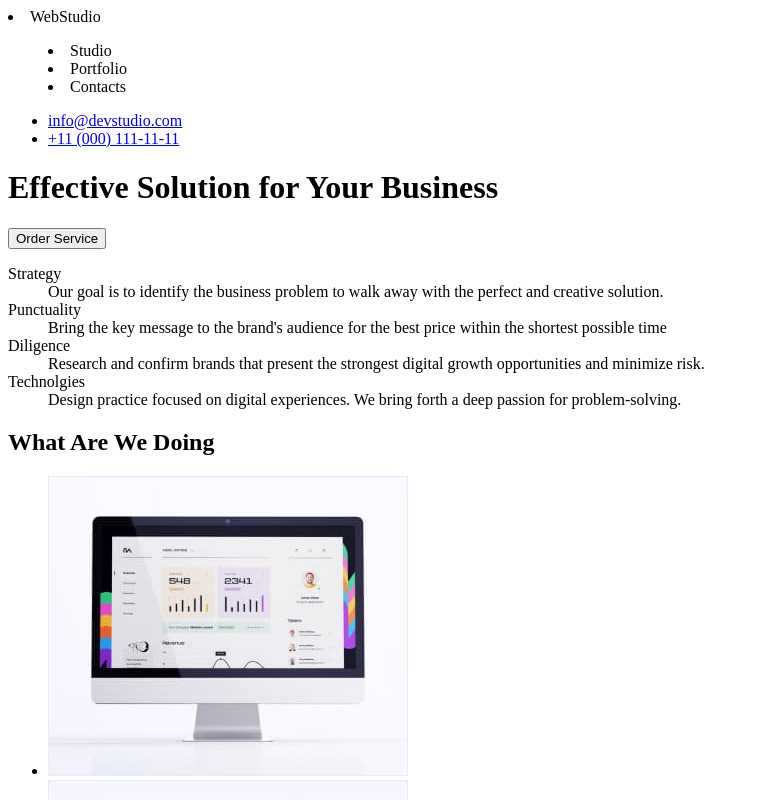
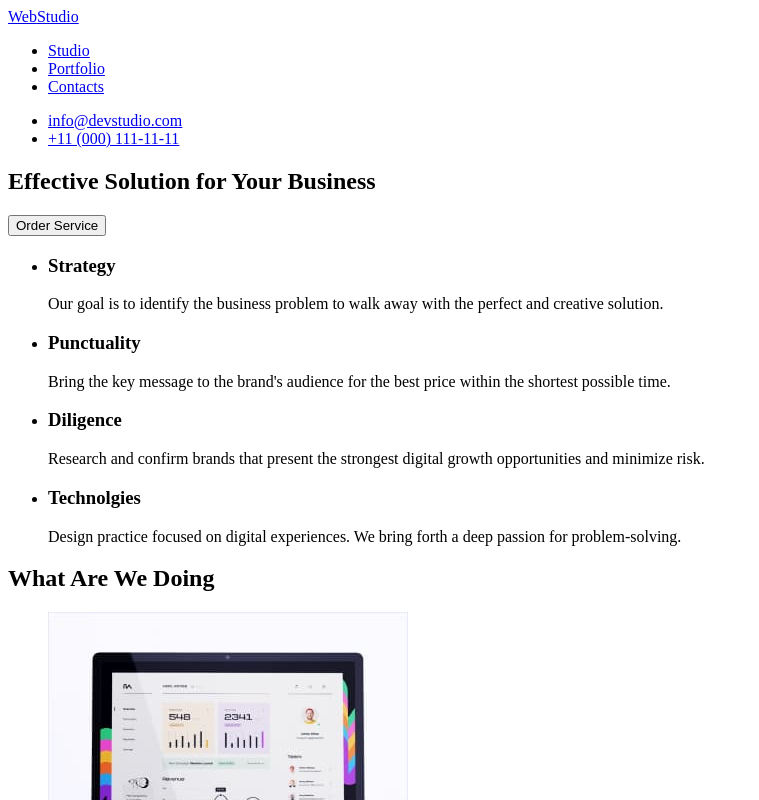
Before and after one commit to WKotlinski/goit-markup-hw-01, a plain HTML site: page index.html in a window 1280 px wide. Shown: the top 800 px of the page, without its empty margins (0-759 px from the left). Drawn offline with Linux system fonts and the light colour scheme.

Commit message:
Major fixes in lists and links

```diff
--- a/index.html
+++ b/index.html
@@ -7,50 +7,56 @@
   </head>
   <body>
     <header>
+      <a href="index.html"><span>Web</span>Studio</a>
       <nav>
-        <li><span>Web</span>Studio</li>
-        <menu>
-          <li>Studio</li>
-          <li>Portfolio</li>
-          <li>Contacts</li>
-        </menu>
+        <ul>
+          <li><a href="index.html">Studio</a></li>
+          <li><a href="#">Portfolio</a></li>
+          <li><a href="#">Contacts</a></li>
+        </ul>
+      </nav>
       <ul>
         <li><a href="mailto:info@devstudio.com">info@devstudio.com</a></li>
         <li><a href="tel:+11(000)1111111">+11 (000) 111-11-11</a></li>
       </ul>
-      </nav>
     </header>
     <main>
-      <div>
+      <section>
         <h1>Effective Solution for Your Business</h1>
         <button type="button">Order Service</button>
-      </div>
+      </section>
       <section>
-        <dl>
-          <dt>Strategy</dt>
-          <dd>
+        <ul>
+          <li>
+            <h3>Strategy</h3>
+            <p>
               Our goal is to identify the business problem to walk away with the
               perfect and creative solution.
-          </dd>
+            </p>
+          </li>
+          <li>
+            <h3>Punctuality</h3>
+            <p>
+              Bring the key message to the brand's audience for the best price
+              within the shortest possible time.
+            </p>
+          </li>
 
-          <dt>Punctuality</dt>
-          <dd>
-            Bring the key message to the brand's audience for the best price
-            within the shortest possible time
-          </dd>
-
-          <dt>Diligence</dt>
-          <dd>
+          <li>
+            <h3>Diligence</h3>
+            <p>
               Research and confirm brands that present the strongest digital
               growth opportunities and minimize risk.
-          </dd>
-
-          <dt>Technolgies</dt>
-          <dd>
+            </p>
+          </li>
+          <li>
+            <h3>Technolgies</h3>
+            <p>
               Design practice focused on digital experiences. We bring forth a
               deep passion for problem-solving.
-          </dd>
-        </dl>
+            </p>
+          </li>
+        </ul>
       </section>
       <section>
         <h2>What Are We Doing</h2>
@@ -74,7 +80,7 @@
           <li>
             <img
               src="./images/img3.jpg"
-              alt="Telefon trzymani w dłoni na tle laptopa"
+              alt="Telefon trzymany w dłoni na tle laptopa"
               width="360"
               height="300"
             />
@@ -84,52 +90,44 @@
           <h2>Our Team</h2>
           <ul>
             <li>
-              <figure>
               <img
                 src="./images/worker1.jpg"
                 alt="Smiling man with beard and short black haircut looking straight at the camera"
                 width="264"
                 height="260"
               />
-                <h3><b>Mark Guerrero</b></h3>
-                <figcaption>Produck Designer</figcaption>
-              </figure>
+              <h3>Mark Guerrero</h3>
+              <p>Produck Designer</p>
             </li>
             <li>
-              <figure>
               <img
                 src="./images/worker2.jpg"
                 alt="A young man with brown hair and a short beard looking to the side"
                 width="264"
                 height="260"
               />
-                <h3><b>Tom Ford</b></h3>
-                <figcaption>Frontend Developer</figcaption>
-              </figure>
+              <h3>Tom Ford</h3>
+              <p>Frontend Developer</p>
             </li>
             <li>
-              <figure>
               <img
                 src="./images/worker3.jpg"
                 alt="Women with long brown hair looking in to camera"
                 width="264"
                 height="260"
               />
-                <h3><b>Camila Garcia</b></h3>
-                <figcaption>Marketing</figcaption>
-              </figure>
+              <h3>Camila Garcia</h3>
+              <p>Marketing</p>
             </li>
             <li>
-              <figure>
               <img
                 src="./images/worker4.jpg"
-                  alt="A young man with black curly  hair and a very short beard looking to camera"
+                alt="A young man with black curly hair and a very short beard looking to camera"
                 width="264"
                 height="260"
               />
-                <h3><b>Daniel Wilson</b></h3>
-                <figcaption>UI Designer</figcaption>
-              </figure>
+              <h3>Daniel Wilson</h3>
+              <p>UI Designer</p>
             </li>
           </ul>
         </div>
@@ -137,7 +135,7 @@
     </main>
     <footer>
       <div>
-        <p><span>Web</span>Studio</p>
+        <a href="index.html"><span>Web</span>Studio</a>
         <p>
           Increase the flow of customers and sales for your business with
           digital marketing & growth solutions.
```
Lines whose indentation alone changed are shown as unchanged.
